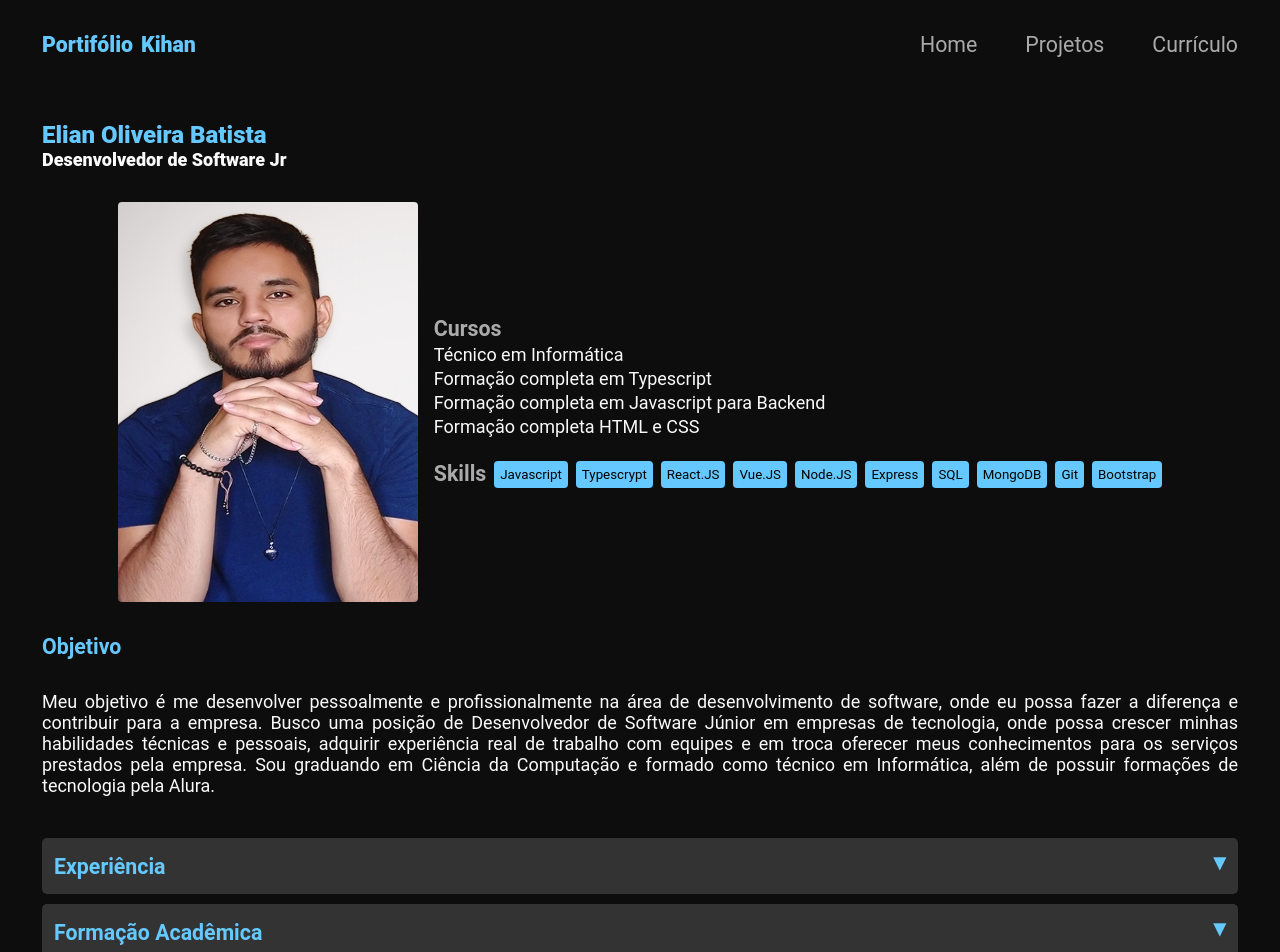
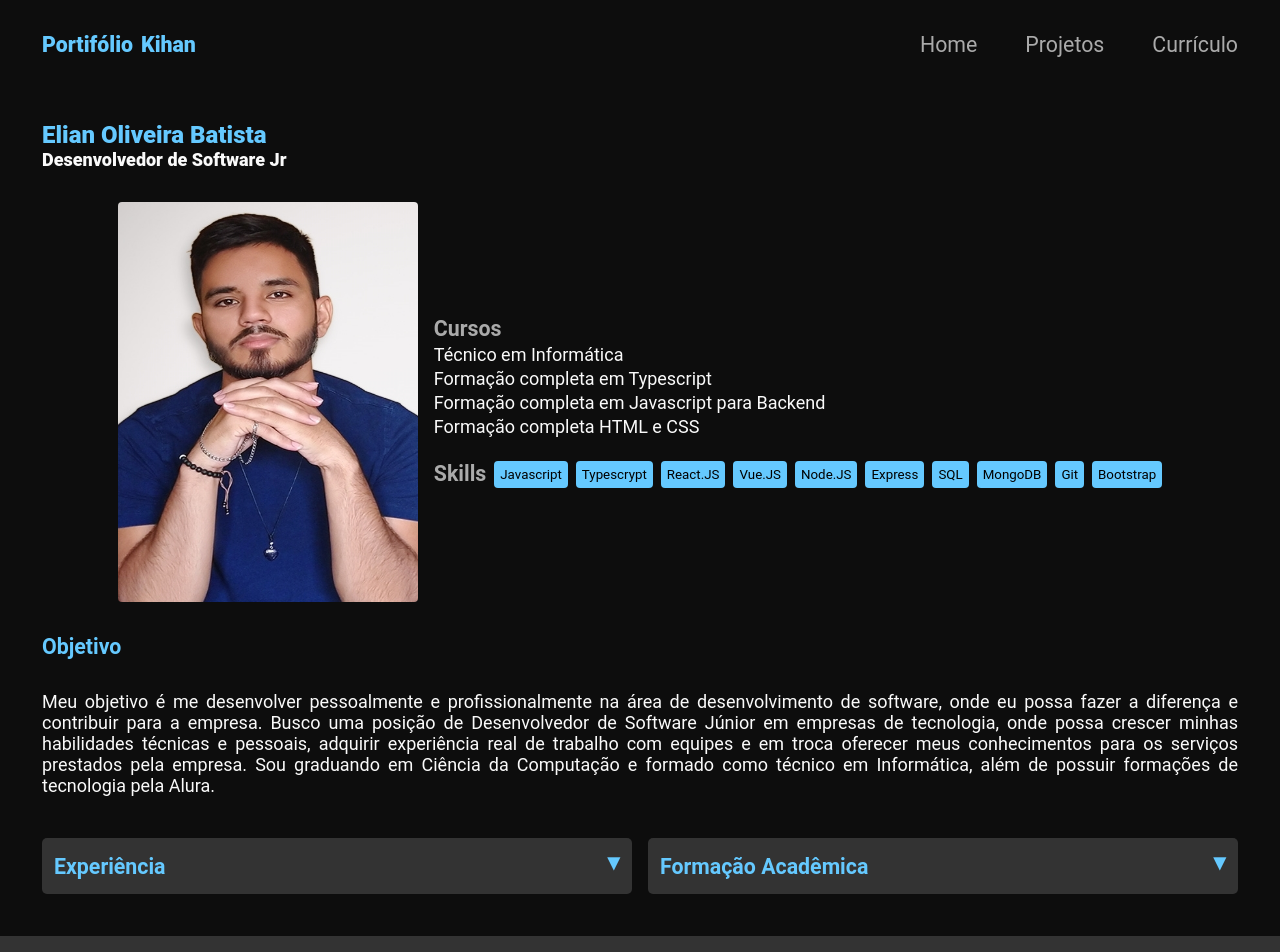
Before and after one commit to Elian-beep/port, a React (Create React App) app: page /curriculum in a window 1280 px wide. Shown: the top 952 px of the page. Built offline with nearby package versions, Linux system fonts and the light colour scheme.

Commit message:
resize in main page && curriculum

```diff
--- a/src/components/SkillsCarrousel/SkillsCarrousel.style.js
+++ b/src/components/SkillsCarrousel/SkillsCarrousel.style.js
@@ -4,11 +4,6 @@ import { colors, screens, sizeItemsSkill } from 'styles/vars.style';
 export const DivListAreaS = styled.div`
     overflow-x: auto;
     padding-left:30px;
-
-    /* &::-webkit-scrollbar, ::-webkit-scrollbar-thumb{
-      background: none;
-      width: 0;
-    } */
 
     &::-webkit-scrollbar{
         background: none;
@@ -20,6 +15,10 @@ export const DivListAreaS = styled.div`
 
     @media (min-width: ${screens.laptop}) {
         overflow-x: hidden;
+    }
+
+    @media (min-width: ${screens.desktop}) {
+        overflow-x: auto;
     }
 `;
 
@@ -47,6 +46,10 @@ export const DivButtonLeft = styled.div`
     @media (min-width: ${screens.laptop}) {
         display: flex;
     }
+
+    @media (min-width: ${screens.desktop}) {
+        display: none;
+    }
 `;
 
 export const DivButtonRight = styled.div`
@@ -68,4 +71,8 @@ export const DivButtonRight = styled.div`
     @media (min-width: ${screens.laptop}) {
         display: flex;
     }
+
+    @media (min-width: ${screens.desktop}) {
+        display: none;
+    }
 `;
--- a/src/pages/Curriculum/Curriculum.style.js
+++ b/src/pages/Curriculum/Curriculum.style.js
@@ -23,6 +23,25 @@ export const SpanInfoS = styled.span`
     color: ${colors.white};
 `;
 
+export const DivAccordions = styled.div`
+    display: flex;
+    justify-content: center;
+    flex-direction: column;
+    gap: 1em;
+
+    @media (min-width: ${screens.laptop}) {
+        flex-direction: row;
+    }
+`;
+
+export const DivAccordionContainer = styled.div`
+    width: 100%;
+
+    @media (min-width: ${screens.laptop}) {
+        width: 50%;
+    }
+`;
+
 export const DivXPS = styled.div`
     display: flex;
     flex-direction: column;
--- a/src/pages/Curriculum/index.tsx
+++ b/src/pages/Curriculum/index.tsx
@@ -1,7 +1,7 @@
 /* eslint-disable jsx-a11y/alt-text */
 import { DivCenterVert, H2SD, DivRotateS, DivContentS, PSD, H3SD, H4SD, PLeftSD } from 'styles/index.style';
 import profileImage from 'assets/profile.jpg';
-import { DivXPS, ImgProfileS, SpanInfoS } from './Curriculum.style';
+import { DivAccordionContainer, DivAccordions, DivXPS, ImgProfileS, SpanInfoS } from './Curriculum.style';
 import { colors } from 'styles/vars.style';
 import { SpanTecsS } from 'components/ProjectCard/ProjectCard.style';
 import { Accordion } from 'components/Accordion';
@@ -57,7 +57,8 @@ export default function Curriculum() {
                 Alura.
             </PSD>
 
-            <div>
+            <DivAccordions>
+                <DivAccordionContainer>
                     <Accordion title='Experiência'>
                         <DivXPS>
                             <H4SD color={colors.white}>Xiloteca Web</H4SD>
@@ -85,6 +86,8 @@ export default function Curriculum() {
                             <PSD>Período: 05/2022 - 07/2022</PSD>
                         </DivXPS>
                     </Accordion>
+                </DivAccordionContainer>
+                <DivAccordionContainer>
                     <Accordion title='Formação Acadêmica'>
                         <DivXPS>
                             <H4SD color={colors.white}>Universidade do Estado do Amazonas</H4SD>
@@ -107,7 +110,8 @@ export default function Curriculum() {
                             <PSD>Período: 02/2016 - 11/2018</PSD>
                         </DivXPS>
                     </Accordion>
-            </div>
+                </DivAccordionContainer>
+            </DivAccordions>
         </DivContentS>
     );
 }
--- a/src/pages/Projects/Projects.style.js
+++ b/src/pages/Projects/Projects.style.js
@@ -1,5 +1,5 @@
 import styled, { css } from 'styled-components';
-import { colors } from 'styles/vars.style';
+import { colors, screens } from 'styles/vars.style';
 
 export const DivContentFillter = styled.div`
     display: flex;
@@ -34,6 +34,16 @@ export const ButtonFillterS = styled.button`
     & :hover{
         background-color: ${colors.purple_dark};
     }
+`;
 
+export const DivCardsS = styled.div`
+    display: flex;
+    gap: 1.1em;
+    justify-content: center;
+    flex-wrap: wrap;
 
+    @media (min-width: ${screens.laptop}) {
+        justify-content: space-evenly;
+        gap: 1.5em;
+    }
 `;
--- a/src/pages/Projects/index.tsx
+++ b/src/pages/Projects/index.tsx
@@ -3,7 +3,7 @@ import skills from 'data/skills.json';
 import inProject from 'services/inProjects';
 import { IProject } from 'interfaces/iProject';
 import { useEffect, useState } from 'react';
-import { ButtonFillterS, DivBtnfillter, DivContentFillter } from './Projects.style';
+import { ButtonFillterS, DivBtnfillter, DivCardsS, DivContentFillter } from './Projects.style';
 import { colors } from 'styles/vars.style';
 import { ISkill } from 'interfaces/iSkill';
 import { ProjectCard } from 'components/ProjectCard';
@@ -44,14 +44,9 @@ export default function Projects() {
                     ))}
                 </DivBtnfillter>
             </DivContentFillter>
-            <div style={{
-                display: 'flex',
-                gap: '1.1em',
-                justifyContent: 'center',
-                flexWrap: 'wrap'
-            }}>
+            <DivCardsS>
                 <ProjectCard projects={listProjects} />
-            </div>
+            </DivCardsS>
 
 
         </DivContentS>
--- a/src/routes.tsx
+++ b/src/routes.tsx
@@ -1,6 +1,6 @@
 import { BrowserRouter as Router, Routes, Route } from "react-router-dom";
 import { useState } from 'react';
-import { DivContainerSD, MainContainer } from './styles/index.style';
+import { DivContainerSD, MainContent, MainContainer } from './styles/index.style';
 import Home from "./pages/Home";
 import MenuMobile from 'components/Header/MenuMobile';
 import Header from 'components/Header';
@@ -13,6 +13,7 @@ export default function AppRouter() {
     return (
         <MainContainer>
             <Router>
+                <MainContent>
                     <MenuMobile menuIsVisible={menuIsVisible} setMenuIsVisible={setMenuIsVisible} />
                     <Header setMenuIsVisible={setMenuIsVisible} menuIsVisible={menuIsVisible} />
                     <DivContainerSD>
@@ -22,6 +23,7 @@ export default function AppRouter() {
                             <Route path="/curriculum" element={<Curriculum />} />
                         </Routes>
                     </DivContainerSD>
+                </MainContent>
                 <Footer />
             </Router>
         </MainContainer>
--- a/src/styles/index.style.js
+++ b/src/styles/index.style.js
@@ -19,8 +19,15 @@ export const GlobalStyle = createGlobalStyle`
 `;
 
 export const MainContainer = styled.main`
-    display: flex;
-    flex-direction: column;
+  display: flex;
+  flex-direction: column;
+`;
+
+export const MainContent = styled.section`
+   @media (min-width: ${screens.desktop}) {
+    max-width: 1600px;
+    align-self: center;
+  }
 `;
 
 export const DivContainerSD = styled.div`
```
Lines whose indentation alone changed are shown as unchanged.
